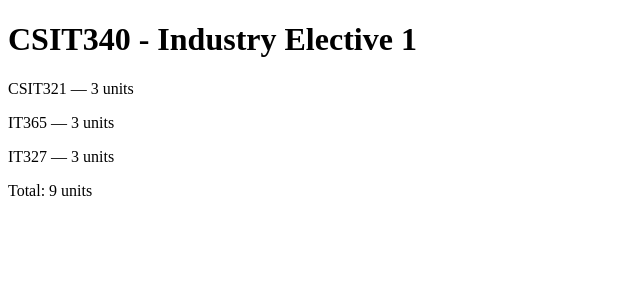
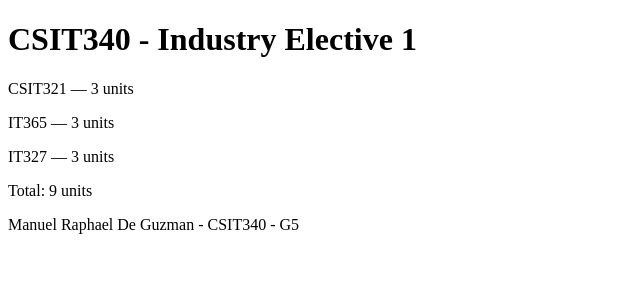
Before and after one commit to manuelraphaeldeguzman/CSIT340G5-Lab3-DeGuzman, a React app: page / in a window 1280 px wide. Shown: the top 300 px of the page, without its empty margins (0-640 px from the left). Built offline with nearby package versions, Linux system fonts and the light colour scheme; the HTML template or start-up script is replaced by a standard one.

Commit message:
1.4: course information step 4

```diff
--- a/src/App.jsx
+++ b/src/App.jsx
@@ -28,6 +28,14 @@ const Total = (props) => {
   )
 }
 
+const Footer = (props) => {
+  return (
+    <div>
+      {props.name} - {props.course} - {props.section}
+    </div>
+  )
+}
+
 const App = () => {
   const course = {
     name: 'CSIT340 - Industry Elective 1',
@@ -52,6 +60,11 @@ const App = () => {
       <Header course={course.name} />
       <Content parts={course.parts} />
       <Total total={9} />
+      <Footer
+        name="Manuel Raphael De Guzman"
+        course="CSIT340"
+        section="G5"
+      />
     </div>
   )
 }
```
